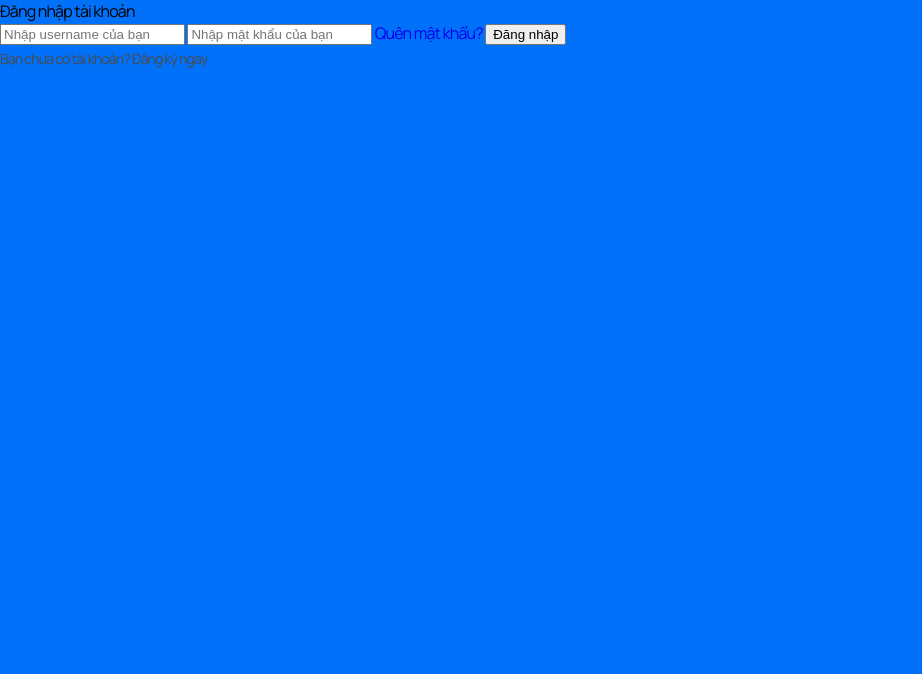
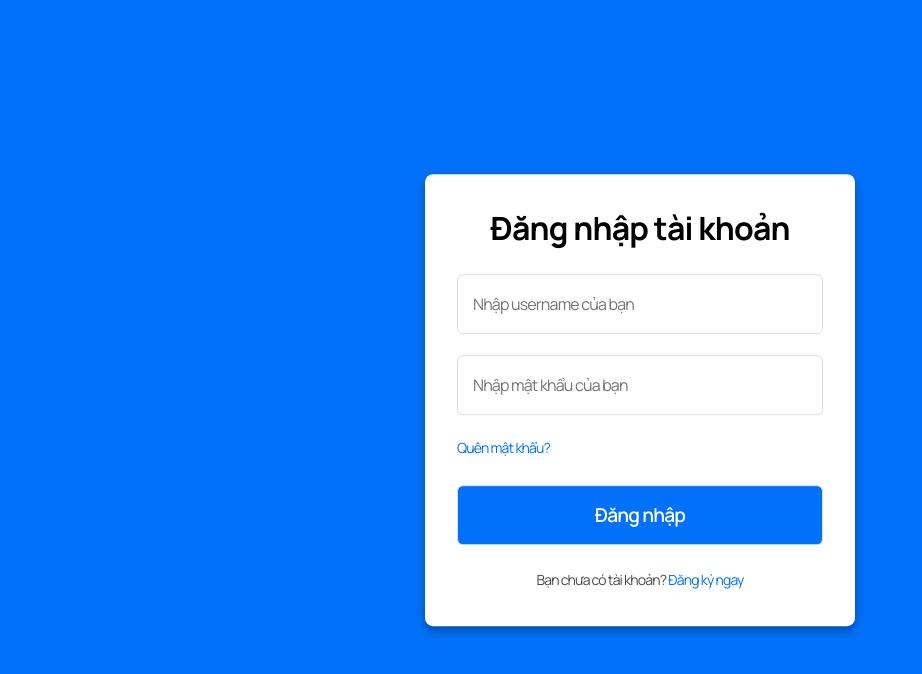
Before and after one commit to john9101/read-book-online-project, a plain HTML site: page app/pages/login.html in a window 1280 px wide. Shown: the whole page, without its empty margins (0-922 px from the left). Drawn offline with Linux system fonts and the light colour scheme; no server answers.

Commit message:
handle read book online with check login in

```diff
--- a/app/assets/css/style.css
+++ b/app/assets/css/style.css
@@ -1,30 +1,3 @@
-/*
-
-TemplateMo 589 lugx gaming
-
-https://templatemo.com/tm-589-lugx-gaming
-
-*/
-
-/* ---------------------------------------------
-Table of contents
-------------------------------------------------
-01. font & reset css
-02. reset
-03. global styles
-04. header
-05. banner
-06. features
-07. testimonials
-08. contact
-09. footer
-
---------------------------------------------- */
-/*
----------------------------------------------
-font & reset css
----------------------------------------------
-*/
 @import url('https://fonts.googleapis.com/css2?family=Manrope:wght@200..800&display=swap');
 /*
 ---------------------------------------------
@@ -34,7 +7,7 @@ reset
 html, body, div, span, applet, object, iframe, h1, h2, h3, h4, h5, h6, p, blockquote, div
 pre, a, abbr, acronym, address, big, cite, code, del, dfn, em, font, img, ins, kbd, q,
 s, samp, small, strike, strong, sub, sup, tt, var, b, u, i, center, dl, dt, dd, ol, ul, li,
-figure, header, nav, section, article, aside, footer, figcaption {
+figure, header, nav, section, article, aside, footer, figcaption, input, button {
   margin: 0;
   padding: 0;
   border: 0;
@@ -1699,3 +1672,77 @@ body {
   background: black;
   color: white;
 }
+
+.login-container{
+  position: absolute;
+  top: 50%;
+  left: 50%;
+  transform: translate(-50%,-50%);
+  max-width: 430px;
+  width: 100%;
+  background: white;
+  border-radius: 8px;
+  box-shadow: 0 5px 10px rgba(0,0,0,0.3);
+}
+
+.login-container .login-content{
+  padding: 2rem;
+}
+.login-container .login-content header{
+  font-size: 2rem;
+  font-weight: 700;
+  text-align: center;
+  margin-bottom: 1.5rem;
+}
+
+.login-container .login-content input{
+  height: 60px;
+  width: 100%;
+  padding: 0 15px;
+  font-size: 16px;
+  margin-bottom: 1.3rem;
+  border: 1px solid #DDDDDD;
+  border-radius: 6px;
+  outline: none;
+}
+.login-container .login-content input:focus{
+  box-shadow: 0 1px 0 rgba(0,0,0,0.2);
+}
+
+.login-container .login-content a{
+  font-size: 14px;
+  color: #0071f8;
+  text-decoration: none;
+}
+
+.login-container .login-content a:hover{
+  text-decoration: underline;
+}
+
+.login-container .login-content input.button{
+  color: #fff;
+  background: #0071f8;
+  font-size: 1.2rem;
+  font-weight: 600;
+  margin-top: 1.7rem;
+  cursor: pointer;
+  transition: 0.4s;
+}
+
+.login-container .login-content input.button:hover{
+  background: #0071f8;
+}
+
+.login-container .signup{
+  font-size: 14px;
+  text-align: center;
+}
+
+.login-container .signup span{
+  color: #0071f8;
+  cursor: pointer;
+}
+
+.login-container .signup label:hover{
+  text-decoration: underline;
+}
```
Also changed, not shown: app/assets/js/project/bookDetail.js (+8 -1 lines).
